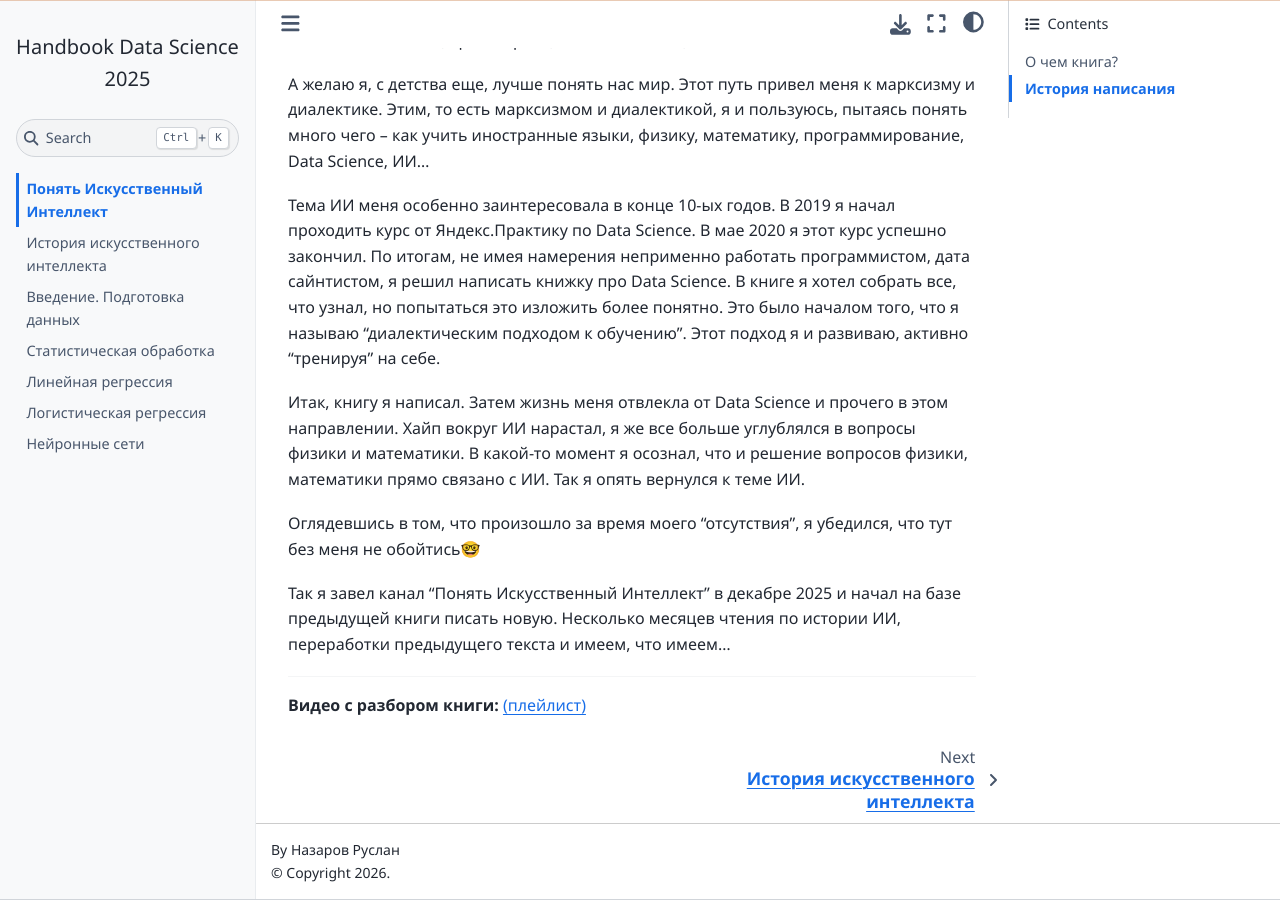
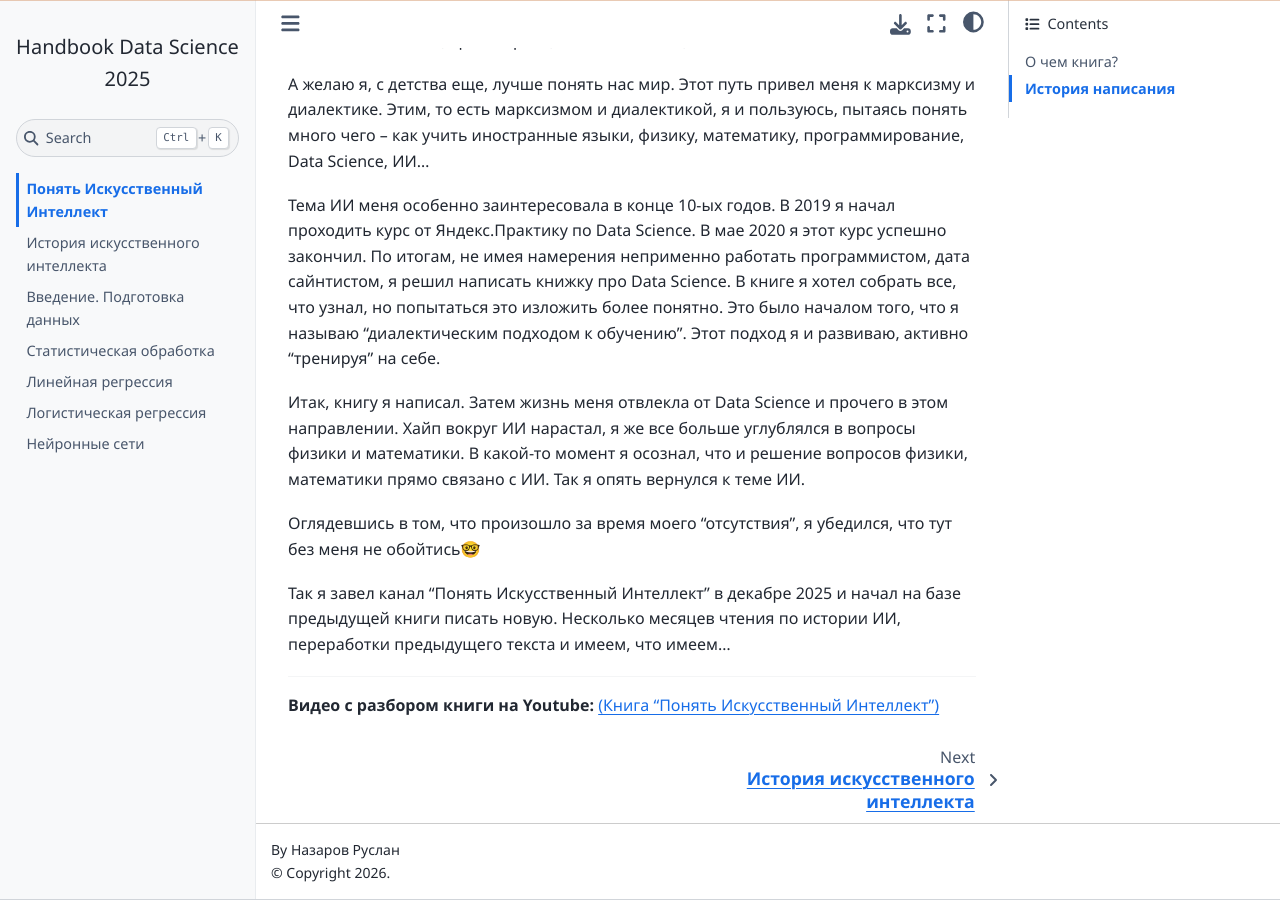
Before and after one commit to Ruslan-Nazarov/handbook_ai, a Jupyter Book: the page built from index.md, in a window 1280 px wide and 900 px high, scrolled down 698 px. Built offline with Jupyter Book 1.0.4 settings and Sphinx 7.4.7 and the Sphinx Book theme 1.1.4, drawn with Linux system fonts in a browser that asks for light colours; pages that are not in the unit, such as notebooks, are missing from menus.

Commit message:
Update index.md

```diff
--- a/index.md
+++ b/index.md
@@ -32,4 +32,4 @@
 
 ---
 
-**Видео с разбором книги:** [(плейлист)](https://www.youtube.com/playlist?list=PLcw81HMAarVKYDJ8ym44Cx8UEDeG08DNU)
+**Видео с разбором книги на Youtube:** [(Книга "Понять Искусственный Интеллект")](https://www.youtube.com/playlist?list=PLcw81HMAarVKYDJ8ym44Cx8UEDeG08DNU)
```
